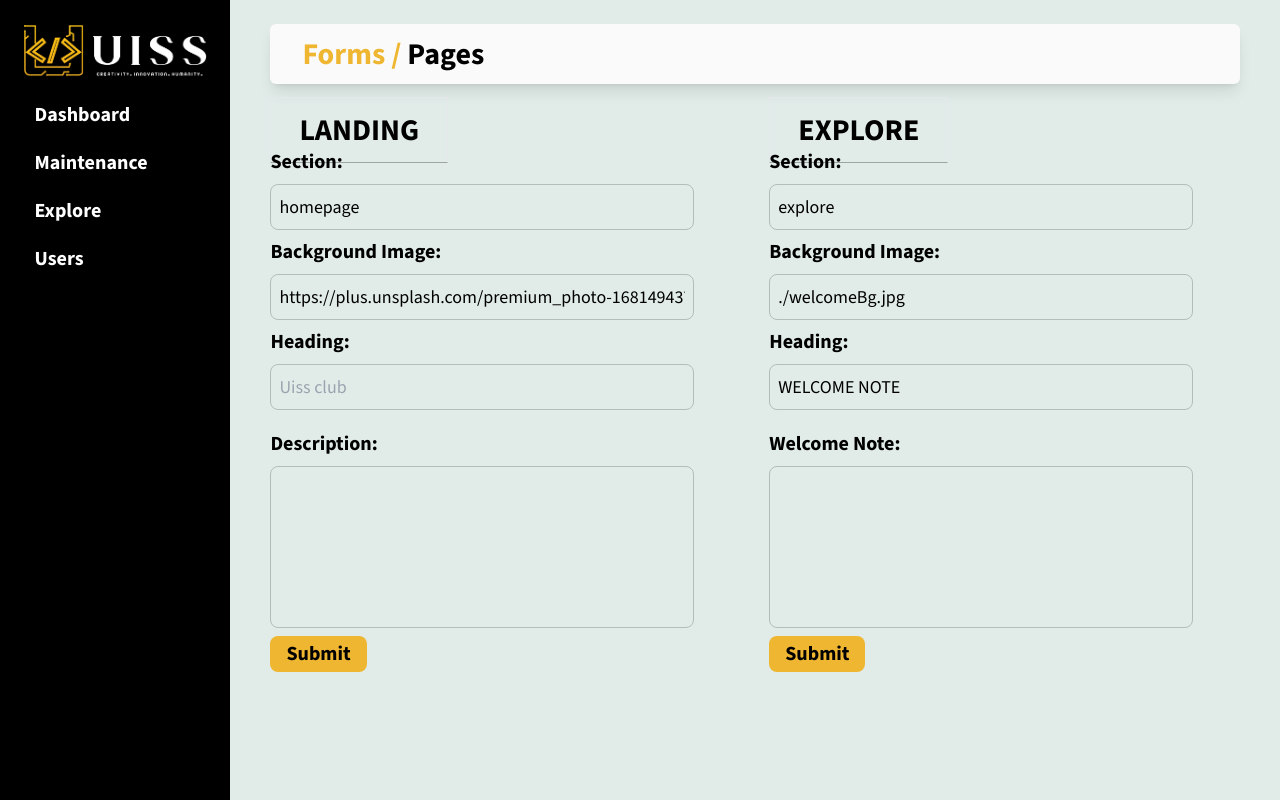
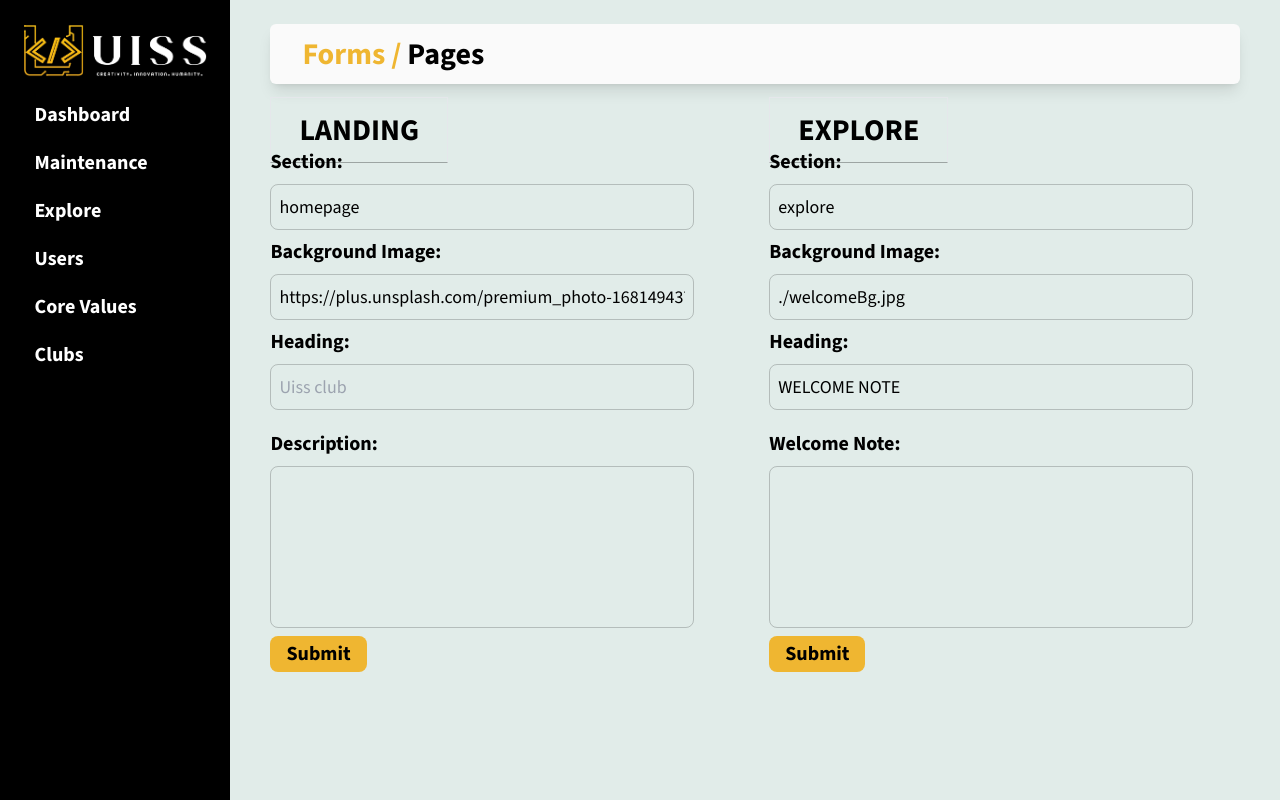
Before and after one commit to UISS-SOLUTIONS/UissWebsite, a Next.js app: page /AdminPanel in a window 1280 px wide. Built offline with nearby package versions, Linux system fonts and the light colour scheme.

Commit message:
added navigation

```diff
--- a/app/AdminPanel/Components/sideNav.tsx
+++ b/app/AdminPanel/Components/sideNav.tsx
@@ -21,6 +21,12 @@ const SideNav = () => {
           <Link href={"/AdminPanel/AdminPages/Users"}>
            <li className="cursor-pointer">Users</li>
           </Link>
+          <Link href={"/AdminPanel/AdminPages/CoreValues"}>
+           <li className="cursor-pointer">Core Values</li>
+          </Link>
+          <Link href={"/AdminPanel/AdminPages/Clubs"}>
+           <li className="cursor-pointer">Clubs</li>
+          </Link>
         </div>
       </ul>
     </div>
```
